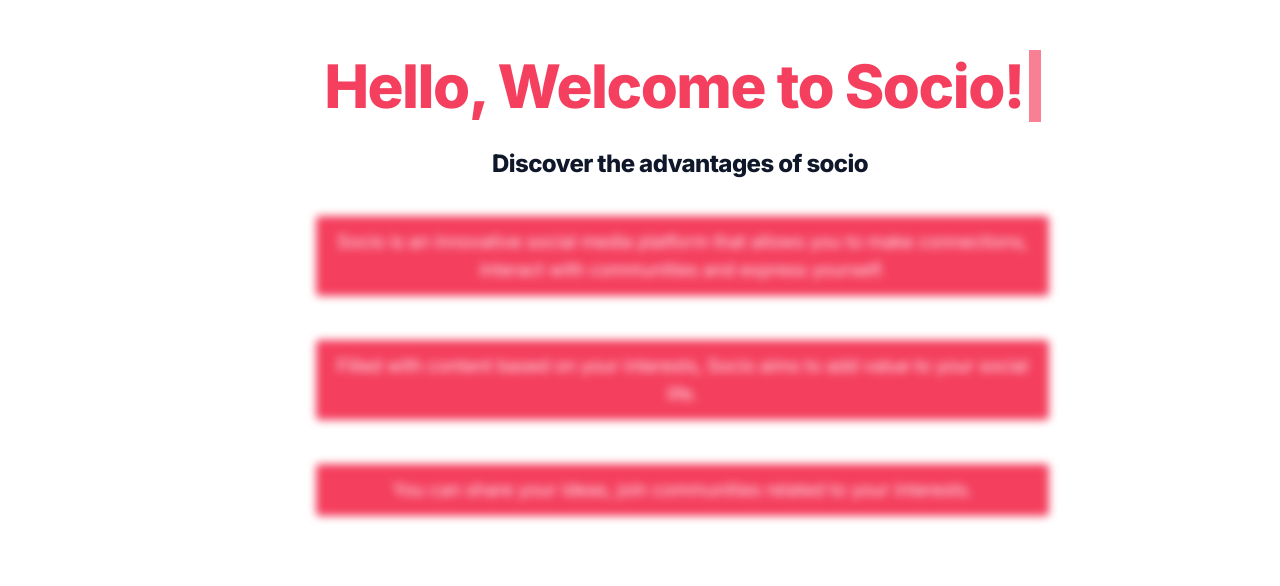
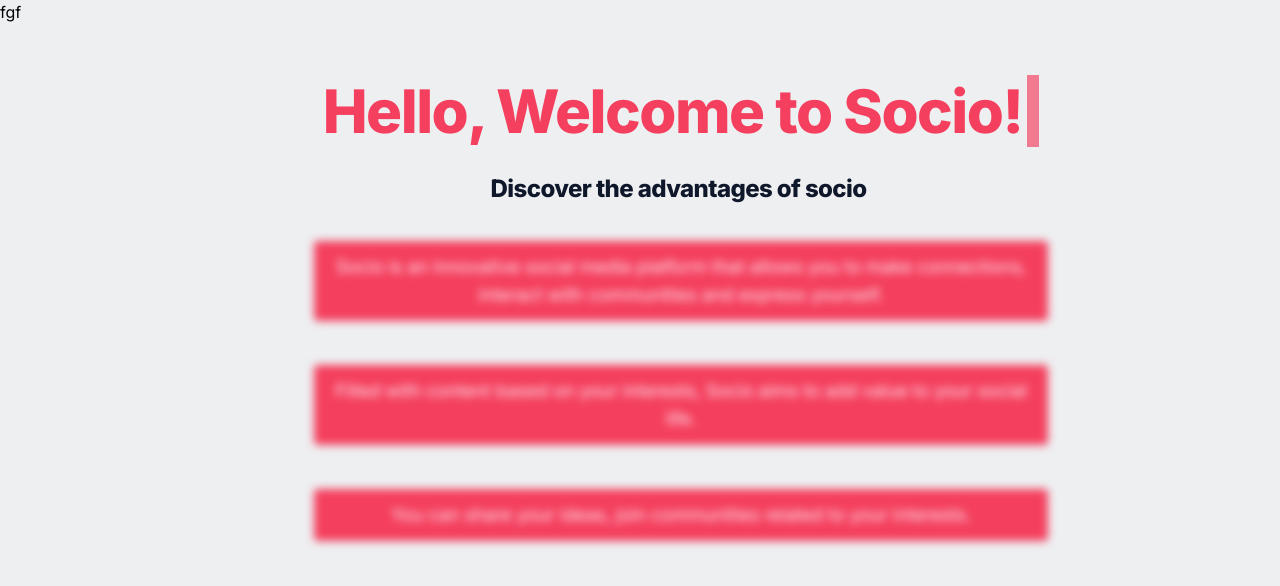
Before and after one commit to gorkemkaramolla/socio, a Next.js app: page / in a window 1280 px wide. Shown: the top 586 px of the page. Built offline with nearby package versions, Linux system fonts and the light colour scheme; no server answers.

Commit message:
modified: changes

```diff
--- a/src/app/home/layout.tsx
+++ b/src/app/home/layout.tsx
@@ -11,6 +11,8 @@
 
 export default function Layout({children}: { children: React.ReactNode; }) {
     return (
-        <Providers>{children}</Providers>
+        <div className={'flex justify-center w-screen h-screen overflow-hidden'}>
+        {children}
+            </div>
     );
 }
--- a/src/app/layout.tsx
+++ b/src/app/layout.tsx
@@ -16,7 +16,7 @@
 }) {
   return (
     <html lang='en'>
-      <body className={inter.className}>
+      <body className={inter.className + ' flex justify-center w-screen h-screen overflow-hidden'} >
         {/* <Provider store={store}> */}
         <SessionProvider>
           <Providers>{children}</Providers>
--- a/src/components/Providers.tsx
+++ b/src/components/Providers.tsx
@@ -13,24 +13,22 @@
   const session = useSession();
   const currentUser = session.data?.user;
     return (
-    <div className={'wind flex justify-between w-screen h-screen '}>
+        <div className={'wind flex flex-col w-screen max-h-screen max-w-[1700px] bg-gray shadow-2xl overflow-hidden'}>
             {/*<Toaster position='top-center' reverseOrder={false}></Toaster>*/}
-      <div className={'lwind h-full flex  min-w-[85px] '}>
+            {currentUser && <Navbar/>}
+            <div className={'w-full h-[25px]'}>fgf</div>
+            <div className={'bwind flex'}
+                 style={{
+                     height: '92%'
+                 }}>
+                <div className={'lwind h-full w-[85px] flex p-5'}>
                     {currentUser && <SideNavbar />}
                 </div>
-      <div className={'mwind flex flex-col w-full h-full items-center'}>
-        {currentUser && <Navbar />}
+                <div className={'rwind flex w-full h-full justify-center overflow-x-auto'}>
                     {children}
                 </div>
-      {currentUser && (
-        <div
-          className={
-            'rwind h-full  hidden md:flex flex-col w-1/6  md:min-w-[250px]  bg-white shadow-2xl'
-          }
-        >
-          connectionsDiv
             </div>
-      )}
+
         </div>
     );
 };
```
Lines whose indentation alone changed are shown as unchanged.
